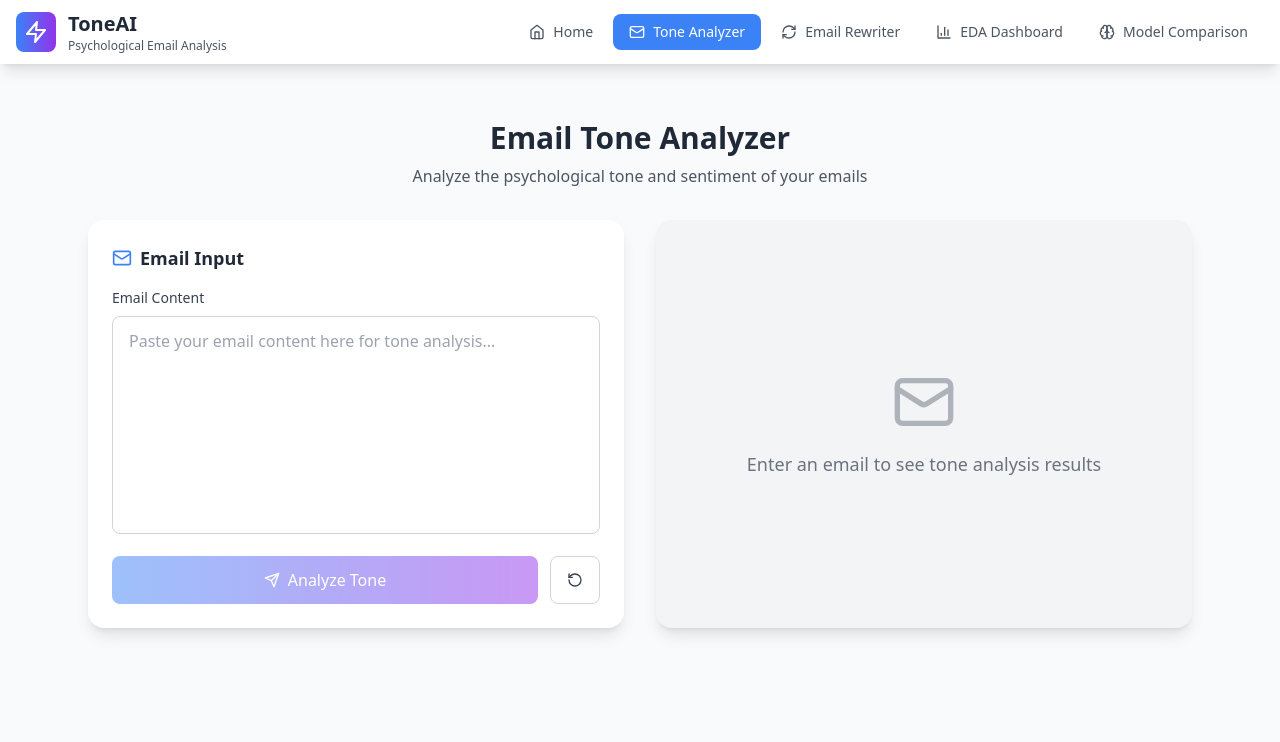
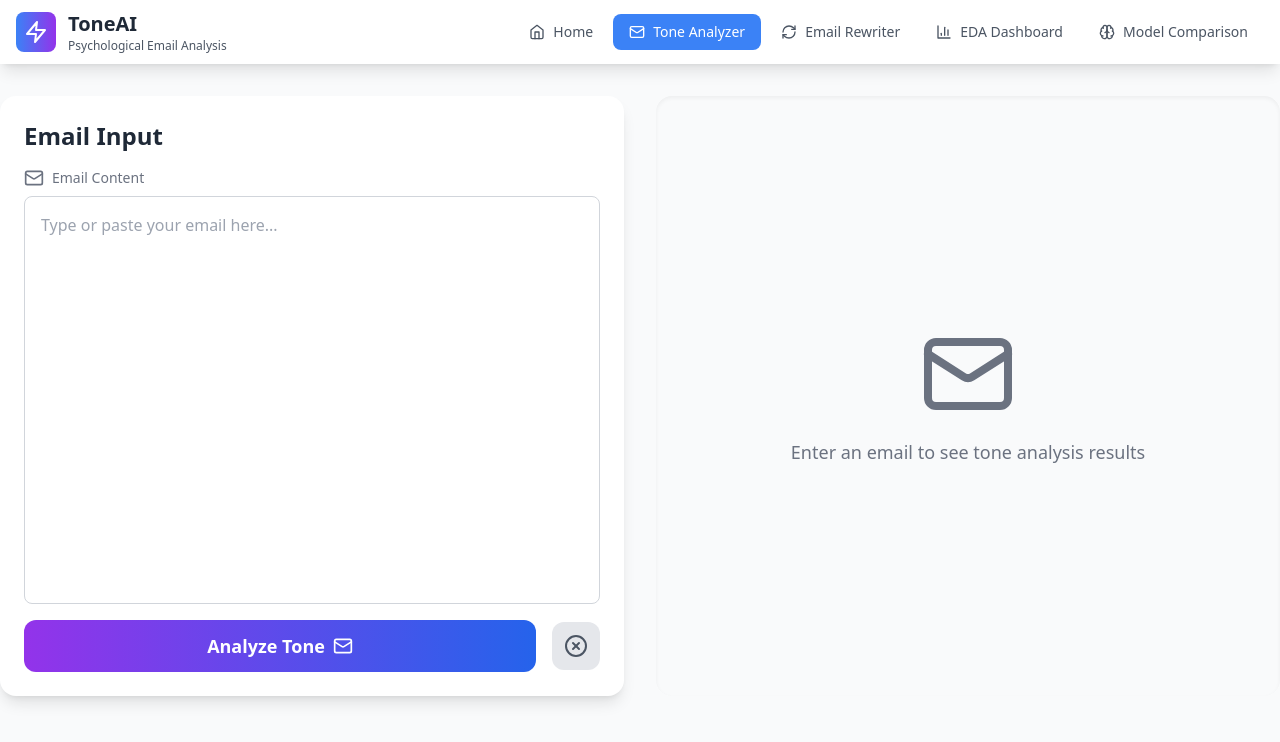
Before and after one commit to Gokuluniter/tone-analyzer-frontend, a React (Vite) app: page / in a window 1280 px wide. Both pictures are taken after a click on the button "Try Analyzer". Shown: the top 742 px of the page. Built offline with nearby package versions, Linux system fonts and the light colour scheme.

Commit message:
EmailAnalyzer.tsx

```diff
--- a/src/components/EmailAnalyzer.tsx
+++ b/src/components/EmailAnalyzer.tsx
@@ -1,144 +1,164 @@
 import React, { useState } from 'react';
 import { motion } from 'framer-motion';
-import { Mail, Send, RotateCcw } from 'lucide-react';
+import { Mail, Loader, CheckCircle, XCircle } from 'lucide-react';
 import ToneIndicator from './ToneIndicator';
 import { ToneAnalysis } from '../types';
 
-const EmailAnalyzer: React.FC = () => {
-  const [emailText, setEmailText] = useState('');
-  const [subject, setSubject] = useState('');
+interface EmailAnalyzerProps {
+  onRewrite: (emailContent: string, tone: string) => void;
+}
+
+const EmailAnalyzer: React.FC<EmailAnalyzerProps> = ({ onRewrite }) => {
+  const [emailContent, setEmailContent] = useState('');
   const [analysis, setAnalysis] = useState<ToneAnalysis | null>(null);
-  const [isAnalyzing, setIsAnalyzing] = useState(false);
+  const [loading, setLoading] = useState(false);
   const [error, setError] = useState<string | null>(null);
 
-  // The API URL now points to your Vercel Serverless Function proxy.
-  // This is a relative path, which is secure and works in production.
-  const apiUrl = '/api/analyze';
+  const handleAnalyze = async () => {
+    if (emailContent.trim() === '') {
+        setAnalysis(null);
+        setError('Please enter some text to analyze.');
+        return;
+    }
 
-  const handleAnalyze = async () => {
-    if (!emailText.trim()) return;
-
-    setIsAnalyzing(true);
+    setLoading(true);
+    setError(null);
     setAnalysis(null);
-    setError(null);
 
     try {
-      // The fetch call points to your Vercel proxy, not the Hugging Face API directly.
-      const response = await fetch(apiUrl, {
+        const response = await fetch('/api/analyze', {
             method: 'POST',
             headers: {
                 'Content-Type': 'application/json',
             },
-        // The body now sends the text in a format that your proxy expects.
-        body: JSON.stringify({ text: emailText }),
+            body: JSON.stringify({ text: emailContent }),
         });
 
         if (!response.ok) {
-        throw new Error('Server responded with an error');
+            const errorData = await response.json();
+            setError(errorData.error || 'Failed to analyze tone.');
+            setLoading(false);
+            return;
         }
 
-      // The proxy response is already structured for your component,
-      // and the actual analysis data is in the 'data' field.
-      const result: { data: [ToneAnalysis] } = await response.json();
-      setAnalysis(result.data[0]);
+        const data = await response.json();
+
+        if (data && data.tone && data.confidence) {
+            setAnalysis(data);
+        } else {
+            setError('Unexpected data format from the server.');
+        }
 
     } catch (err) {
-      console.error(err);
-      setError("Failed to analyze tone. Please ensure the backend server is running.");
+        console.error('API call failed:', err);
+        setError('Failed to analyze tone. Please ensure the backend server is running.');
     } finally {
-      setIsAnalyzing(false);
+        setLoading(false);
     }
   };
 
-  const handleReset = () => {
-    setEmailText('');
-    setSubject('');
+  const handleClear = () => {
+    setEmailContent('');
     setAnalysis(null);
     setError(null);
   };
 
+  const handleRewriteClick = () => {
+    if (analysis) {
+        onRewrite(emailContent, analysis.tone);
+    }
+  };
+
   return (
-    <div className="max-w-6xl mx-auto p-6">
-      <div className="text-center mb-8">
-        <h2 className="text-3xl font-bold text-gray-800 mb-2">Email Tone Analyzer</h2>
-        <p className="text-gray-600">Analyze the psychological tone and sentiment of your emails</p>
+    <div className="flex flex-col md:flex-row gap-8 min-h-[600px]">
+      {/* Email Input Panel */}
+      <div className="w-full md:w-1/2 p-6 bg-white rounded-2xl shadow-lg flex flex-col">
+        <h2 className="text-2xl font-bold text-gray-800 mb-4">Email Input</h2>
+        <div className="flex items-center text-gray-500 mb-2">
+          <Mail className="w-5 h-5 mr-2" />
+          <p className="text-sm">Email Content</p>
         </div>
-
-      <div className="grid grid-cols-1 lg:grid-cols-2 gap-8">
-        <div className="space-y-6">
-          <div className="bg-white rounded-2xl shadow-lg p-6">
-            <div className="flex items-center mb-4">
-              <Mail className="w-5 h-5 text-blue-500 mr-2" />
-              <h3 className="text-lg font-semibold text-gray-800">Email Input</h3>
-            </div>
-
-            <div className="space-y-4">
-              <div>
-                <label className="block text-sm font-medium text-gray-700 mb-2">
-                  Email Content
-                </label>
         <textarea
-                  value={emailText}
-                  onChange={(e) => setEmailText(e.target.value)}
-                  placeholder="Paste your email content here for tone analysis..."
-                  rows={8}
-                  className="w-full px-4 py-3 border border-gray-300 rounded-lg focus:ring-2 focus:ring-blue-500 focus:border-transparent resize-none"
+          className="flex-grow w-full p-4 border border-gray-300 rounded-lg focus:ring-2 focus:ring-blue-500 focus:border-transparent outline-none transition-colors duration-200 resize-none"
+          placeholder="Type or paste your email here..."
+          value={emailContent}
+          onChange={(e) => setEmailContent(e.target.value)}
         />
-              </div>
-
-              <div className="flex space-x-3">
+        {error && (
+          <motion.div
+            initial={{ opacity: 0, y: 10 }}
+            animate={{ opacity: 1, y: 0 }}
+            className="flex items-center text-red-500 text-sm mt-4"
+          >
+            <XCircle className="w-4 h-4 mr-2" />
+            {error}
+          </motion.div>
+        )}
+        <div className="flex items-center mt-4 space-x-4">
           <motion.button
             onClick={handleAnalyze}
-                  disabled={!emailText.trim() || isAnalyzing}
-                  className="flex-1 bg-gradient-to-r from-blue-500 to-purple-600 text-white px-6 py-3 rounded-lg font-medium flex items-center justify-center space-x-2 disabled:opacity-50 disabled:cursor-not-allowed"
             whileHover={{ scale: 1.02 }}
             whileTap={{ scale: 0.98 }}
+            className={`w-full flex items-center justify-center py-3 px-6 rounded-xl text-lg font-semibold transition-all duration-300 ${
+              loading ? 'bg-gray-400 cursor-not-allowed' : 'bg-gradient-to-r from-purple-600 to-blue-600 text-white'
+            }`}
+            disabled={loading}
           >
-                  {isAnalyzing ? (
-                    <>
-                      <div className="w-4 h-4 border-2 border-white border-t-transparent rounded-full animate-spin"></div>
-                      <span>Analyzing...</span>
-                    </>
+            {loading ? (
+              <Loader className="w-5 h-5 animate-spin" />
             ) : (
               <>
-                      <Send className="w-4 h-4" />
-                      <span>Analyze Tone</span>
+                <span className="mr-2">Analyze Tone</span>
+                <Mail className="w-5 h-5" />
               </>
             )}
           </motion.button>
-
           <motion.button
-                  onClick={handleReset}
-                  className="px-4 py-3 border border-gray-300 text-gray-700 rounded-lg hover:bg-gray-50 flex items-center justify-center"
+            onClick={handleClear}
             whileHover={{ scale: 1.02 }}
             whileTap={{ scale: 0.98 }}
+            className="p-3 bg-gray-200 text-gray-600 rounded-xl hover:bg-gray-300 transition-colors"
           >
-                  <RotateCcw className="w-4 h-4" />
+            <XCircle className="w-6 h-6" />
           </motion.button>
-              </div>
-              {error && <p className="mt-2 text-sm text-red-600">{error}</p>}
-            </div>
         </div>
       </div>
 
-        <div>
-          {analysis ? (
+      {/* Analysis Results Panel */}
+      <div className="w-full md:w-1/2 flex flex-col items-center justify-center p-6 bg-gray-50 rounded-2xl shadow-inner">
+        {loading ? (
+          <div className="flex flex-col items-center">
+            <Loader className="w-10 h-10 text-blue-500 animate-spin" />
+            <p className="mt-4 text-gray-600">Analyzing your email...</p>
+          </div>
+        ) : analysis ? (
           <motion.div
-              initial={{ opacity: 0, x: 20 }}
-              animate={{ opacity: 1, x: 0 }}
+            initial={{ opacity: 0, y: 20 }}
+            animate={{ opacity: 1, y: 0 }}
             transition={{ duration: 0.5 }}
+            className="w-full h-full flex flex-col justify-between"
           >
             <ToneIndicator analysis={analysis} />
+            <motion.button
+              onClick={handleRewriteClick}
+              whileHover={{ scale: 1.02 }}
+              whileTap={{ scale: 0.98 }}
+              className="mt-6 w-full flex items-center justify-center py-3 px-6 rounded-xl text-lg font-semibold text-white bg-blue-500 hover:bg-blue-600 transition-colors"
+            >
+              <Mail className="w-5 h-5 mr-2" />
+              Rewrite in a {analysis.tone} Tone
+            </motion.button>
           </motion.div>
         ) : (
-            <div className="bg-gray-100 rounded-2xl shadow-lg p-6 h-full flex items-center justify-center">
-              <div className="text-center text-gray-500">
-                <Mail className="w-16 h-16 mx-auto mb-4 opacity-50" />
+          <motion.div
+            initial={{ opacity: 0 }}
+            animate={{ opacity: 1 }}
+            className="text-center text-gray-500"
+          >
+            <Mail className="w-24 h-24 mx-auto mb-4" />
             <p className="text-lg">Enter an email to see tone analysis results</p>
-              </div>
-            </div>
+          </motion.div>
         )}
-        </div>
       </div>
     </div>
   );
```
Lines whose indentation alone changed are shown as unchanged.
